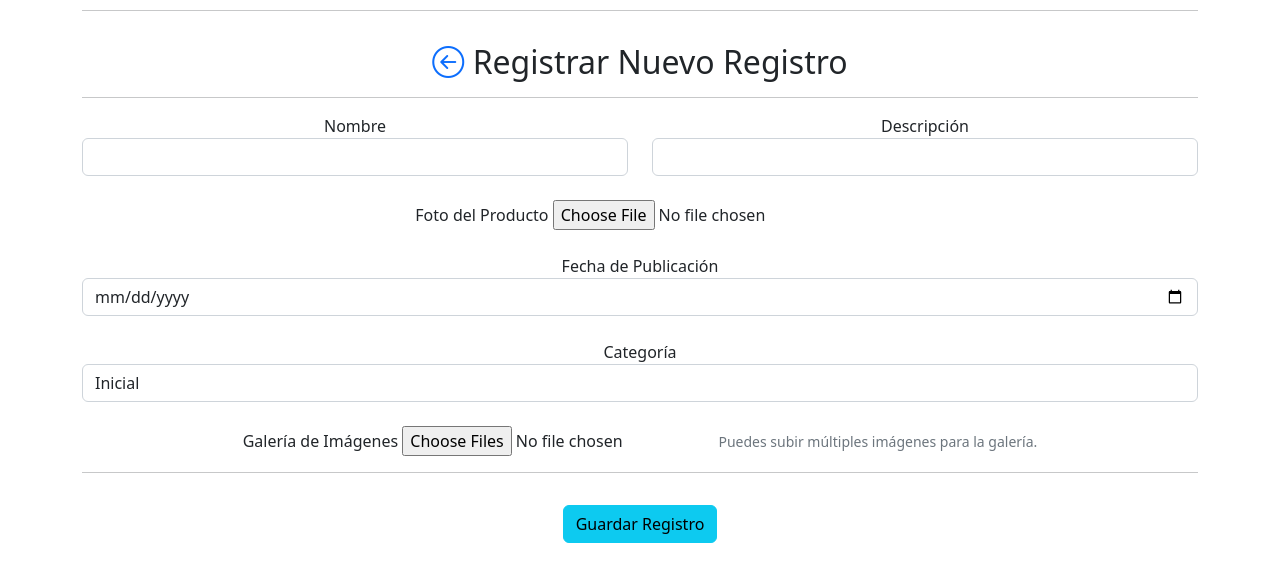
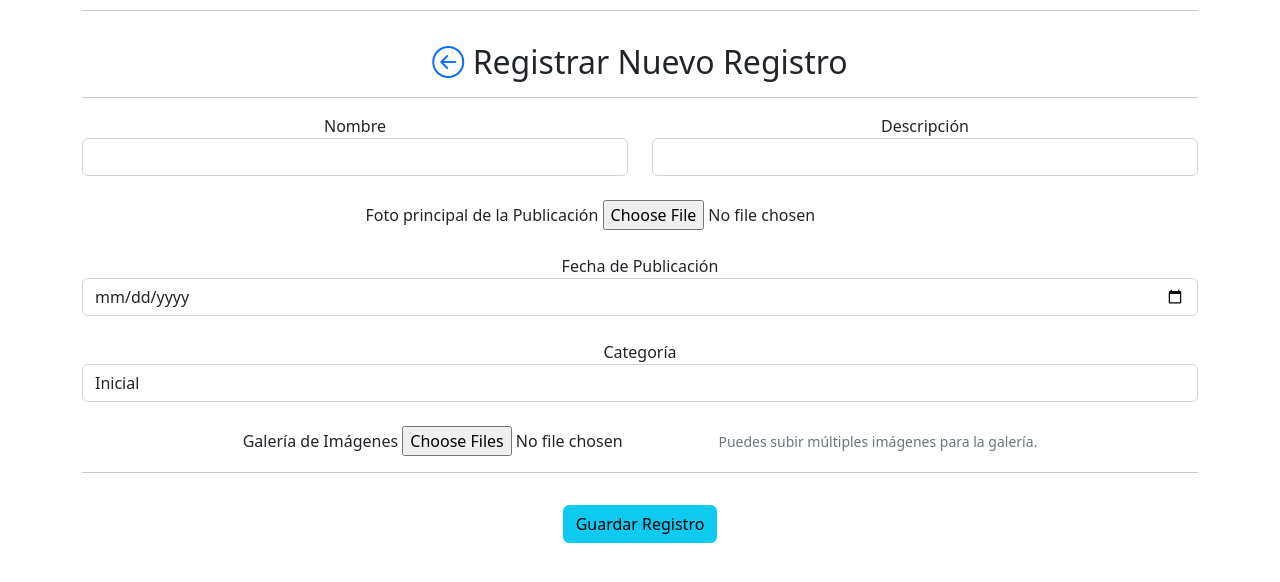
Before and after one commit to frenoux-juan/backend_leloir, a Flask app: page /registrar-producto in a window 1280 px wide. Shown: the part 150-732 px from the top of the page. Run offline with Flask 2, Linux system fonts and the light colour scheme; some libraries are stand-ins or nearby versions.

Commit message:
TERMINADO ACTUALIZADO CORREGIDO, FOTO PRINCIPAL DE LA PUBLICACION

```diff
--- a/app/templates/public/acciones/add.html
+++ b/app/templates/public/acciones/add.html
@@ -1,5 +1,5 @@
 {% extends 'public/layout.html' %}
-{% block title %}Registrar Producto{% endblock %}
+{% block title %}Registrar Publicación{% endblock %}
 
 {% block body %}
 <section>
@@ -23,7 +23,7 @@
 
         <div class="row mt-4">
             <div class="col">
-                <label for="imagen">Foto del Producto</label>
+                <label for="imagen">Foto principal de la Publicación</label>
                 <input type="file" name="imagen" class="form-control-file" accept="image/*" required>
             </div>
         </div>
```
